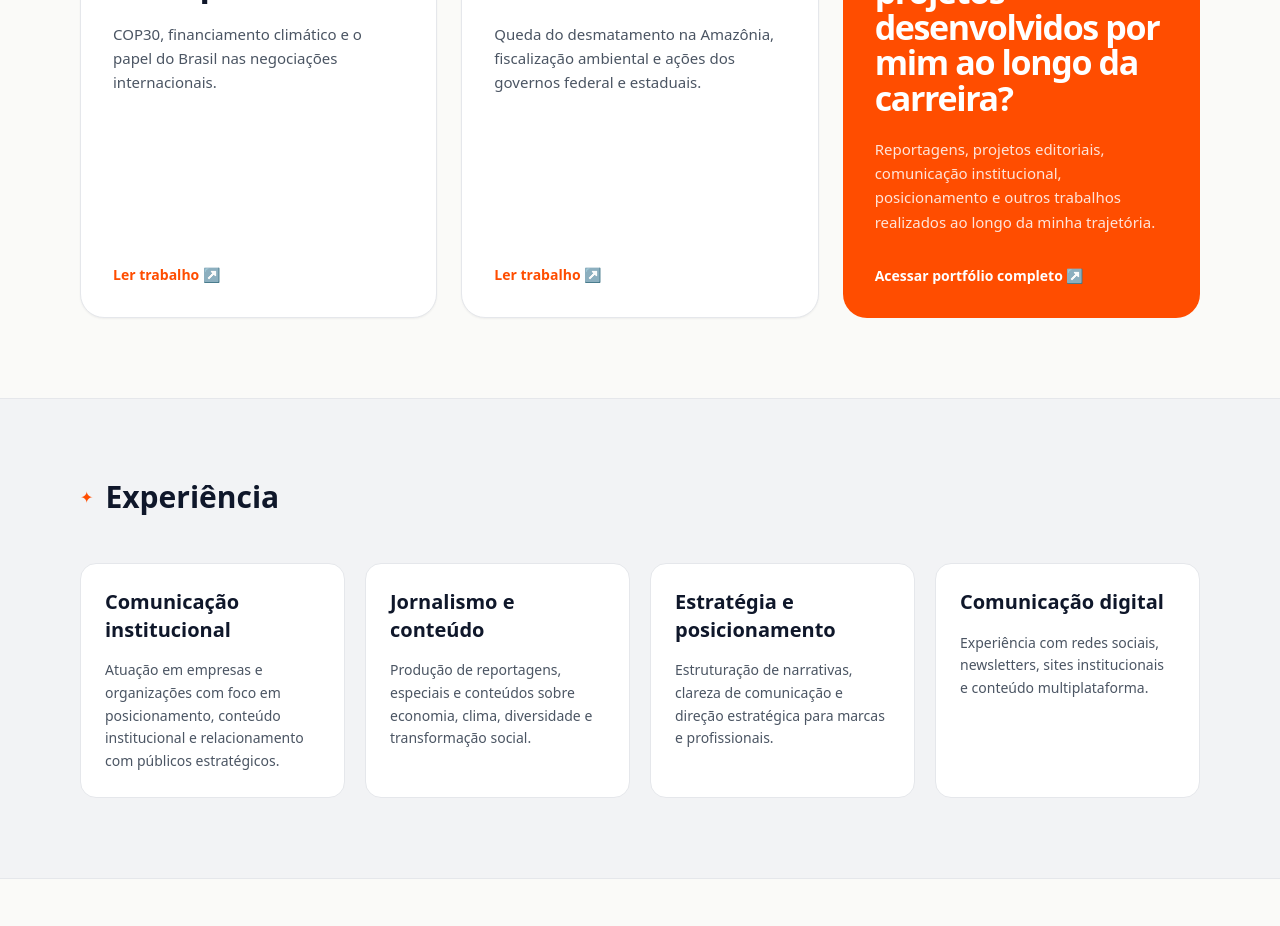
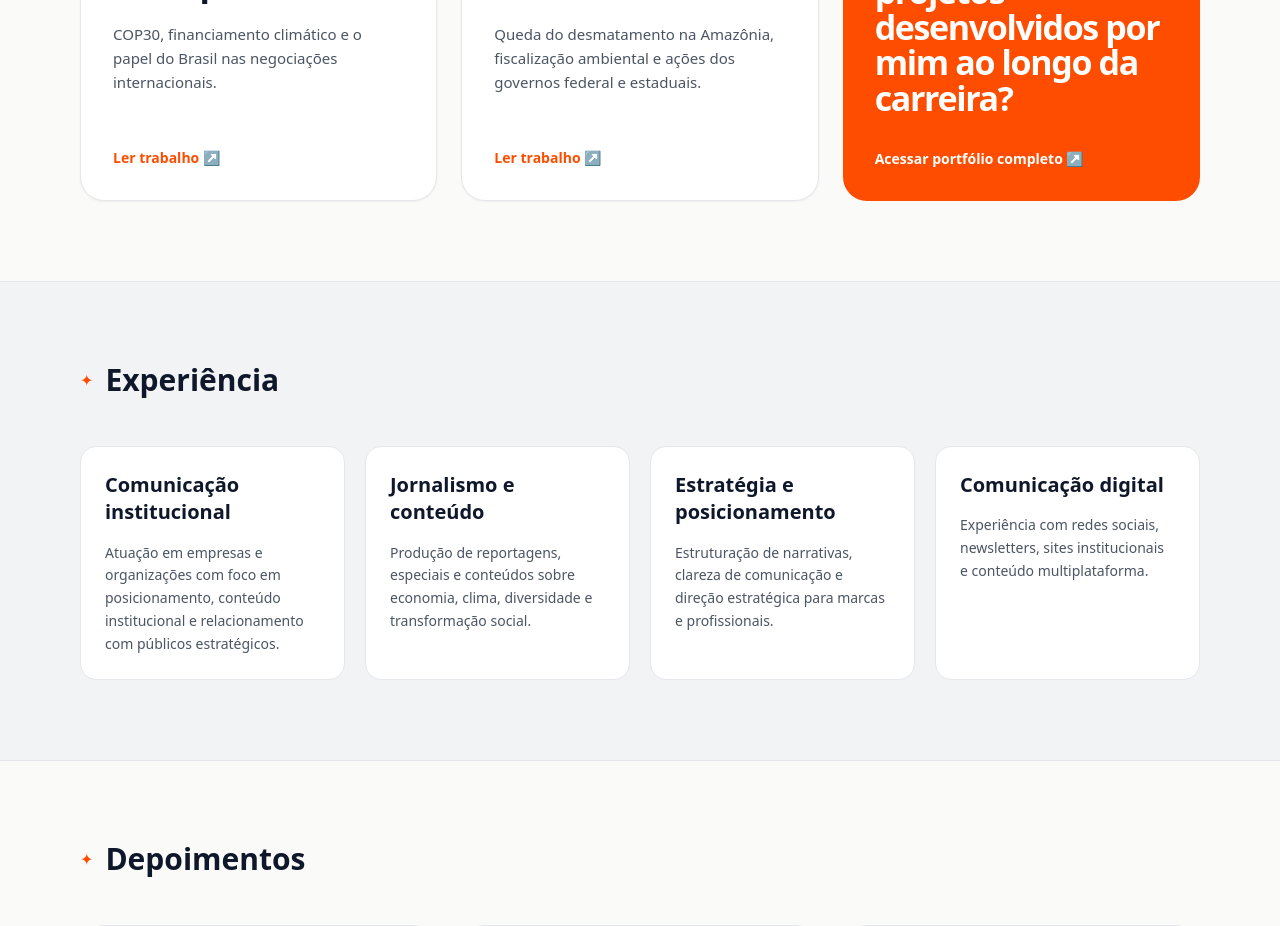
Before and after one commit to andretomazela-dev/integrado, a Next.js app: page /repertorio1 in a window 1280 px wide. Shown: the part 1360-2286 px from the top of the page. Built offline with nearby package versions, Linux system fonts and the light colour scheme.

Commit message:
Update page.jsx

```diff
--- a/app/repertorio1/page.jsx
+++ b/app/repertorio1/page.jsx
@@ -225,12 +225,7 @@ export default function RepertorioPage() {
                 <h3 className="mt-5 text-[34px] leading-[1.05] tracking-[-0.04em] font-extrabold">
                   Quer ver mais projetos desenvolvidos por mim ao longo da carreira?
                 </h3>
-
-                <p className="mt-5 text-white/85 leading-relaxed text-[15px]">
-                  Reportagens, projetos editoriais, comunicação institucional,
-                  posicionamento e outros trabalhos realizados ao longo da minha trajetória.
-                </p>
-              </div>
+                </div>
 
               <div className="mt-8 inline-flex items-center text-sm font-semibold">
                 Acessar portfólio completo ↗
```
